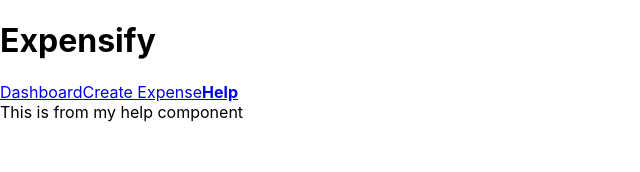
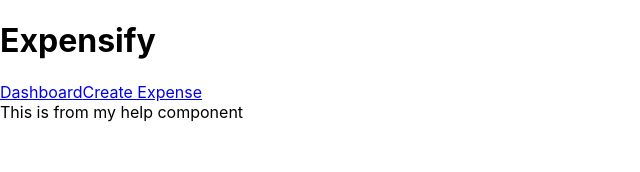
Before and after one commit to rickytorrez/expensify, a React (Create React App) app: page /help in a window 1280 px wide. Shown: the top 172 px of the page, without its empty margins (0-640 px from the left). Built offline with nearby package versions, Linux system fonts and the light colour scheme; the HTML template or start-up script is replaced by a standard one.

Commit message:
snapshot testing

```diff
--- a/src/components/Header.jsx
+++ b/src/components/Header.jsx
@@ -10,9 +10,6 @@
     <NavLink to='/create' activeClassName='is-active' exact={true}>
       Create Expense
     </NavLink>
-    <NavLink to='/help' activeClassName='is-active' exact={true}>
-      Help
-    </NavLink>
   </header>
 );
 
```
Also changed, not shown: 2 other files (tests, documents, lock files or other folders).
